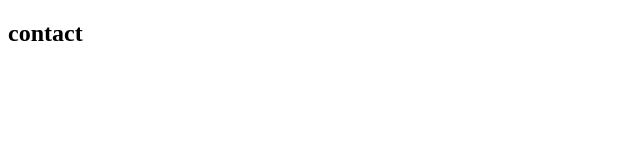
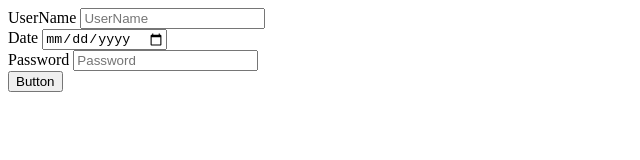
Before and after one commit to Acroyal22/assingment, a plain HTML site: page contact.html in a window 1280 px wide. Shown: the whole page, without its empty margins (0-640 px from the left). Drawn offline with Linux system fonts and the light colour scheme.

Commit message:
we adding a new file

```diff
--- a/contact.html
+++ b/contact.html
@@ -1,12 +1,27 @@
 <!DOCTYPE html>
 <html lang="en">
-<head>
-    <meta charset="UTF-8">
-    <meta http-equiv="X-UA-Compatible" content="IE=edge">
-    <meta name="viewport" content="width=device-width, initial-scale=1.0">
+  <head>
+    <meta charset="UTF-8" />
+    <meta http-equiv="X-UA-Compatible" content="IE=edge" />
+    <meta name="viewport" content="width=device-width, initial-scale=1.0" />
     <title>Document</title>
-</head>
-<body>
-    <h2>contact</h2>
-</body>
+  </head>
+  <body>
+    <forms id="forms">
+      <label id="users" >UserName
+        <input type="text" placeholder="UserName" class="user"  name="users"/>
+      </label>
+    </br>
+      <label id="Date">Date
+        <input type="date" placeholder="Date" class="user"  name="Date" />
+      </label>
+    </br>
+      <label id="password">Password
+        <input type="password" placeholder="Password" class="user"  name="Password" />
+      </label>
+    </br>
+    <input type="submit" onclick="submit();" value="Button" />
+    </form>
+    <script src="script.js"></script>
+  </body>
 </html>
--- /dev/null
+++ b/script.js
@@ -0,0 +1,5 @@
+document.getElementById("forms")
+
+function submit() {
+    alert('thank you for submitting');
+}
```
